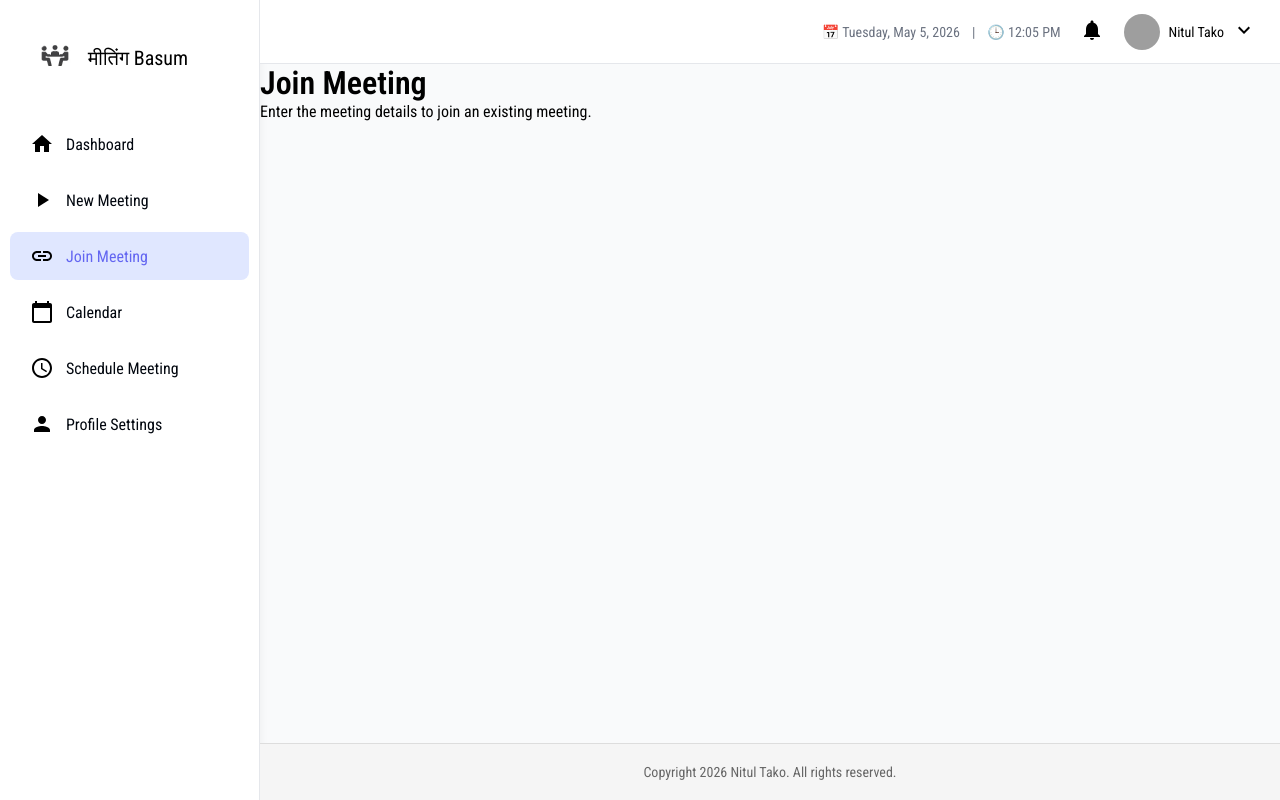
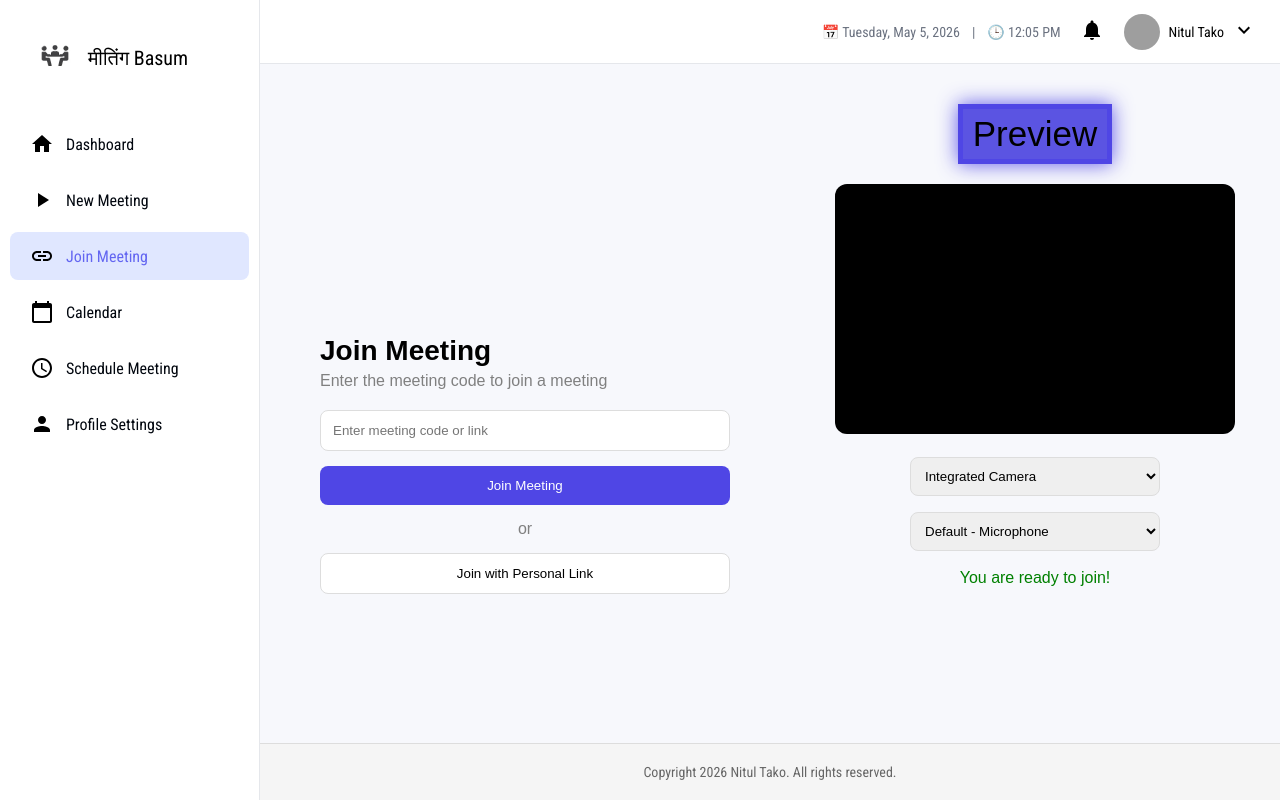
Before and after one commit to Nitul7/Meeting-Basum, a React (Vite) app: page /join-meeting in a window 1280 px wide. Built offline with nearby package versions, Linux system fonts and the light colour scheme; no server answers; grey boxes are pictures that could not be loaded.

Commit message:
JoinMeeting Updated

```diff
--- a/src/pages/JoinMeeting.jsx
+++ b/src/pages/JoinMeeting.jsx
@@ -1,10 +1,88 @@
-function JoinMeeting() {
-    return (
-        <div>
-            <h1>Join Meeting</h1>
-            <p>Enter the meeting details to join an existing meeting.</p>
+import React, { useEffect, useRef, useState } from "react";
+import "../styles/JoinMeeting.css";
+
+const JoinMeeting = () => {
+  const videoRef = useRef(null);
+  const streamRef = useRef(null);
+
+  const [meetingCode, setMeetingCode] = useState("");
+
+  // Start camera + mic
+  useEffect(() => {
+    const startMedia = async () => {
+      try {
+        const stream = await navigator.mediaDevices.getUserMedia({
+          video: true,
+          audio: true,
+        });
+
+        streamRef.current = stream;
+
+        if (videoRef.current) {
+          videoRef.current.srcObject = stream;
+        }
+      } catch (err) {
+        console.error("Camera/Mic permission denied or error:", err);
+      }
+    };
+
+    startMedia();
+
+    // cleanup
+    return () => {
+      if (streamRef.current) {
+        streamRef.current.getTracks().forEach((track) => track.stop());
+      }
+    };
+  }, []);
+
+  return (
+    <div className="join-container">
+      {/* LEFT SIDE */}
+      <div className="join-left">
+        <h2>Join Meeting</h2>
+        <p>Enter the meeting code to join a meeting</p>
+
+        <input
+          type="text"
+          placeholder="Enter meeting code or link"
+          value={meetingCode}
+          onChange={(e) => setMeetingCode(e.target.value)}
+        />
+
+        <button className="join-btn">Join Meeting</button>
+
+        <div className="divider">or</div>
+
+        <button className="link-btn">Join with Personal Link</button>
+      </div>
+
+      {/* RIGHT SIDE */}
+      <div className="join-right">
+        <h3 className="join-right-h3">Preview</h3>
+
+        <div className="video-box">
+          <video
+            ref={videoRef}
+            autoPlay
+            playsInline
+            muted
+            className="video-preview"
+          />
         </div>
-    );
-}
+
+        <select>
+          <option>Integrated Camera</option>
+        </select>
+
+        <select>
+          <option>Default - Microphone</option>
+        </select>
+
+        <p className="ready">You are ready to join!</p>
+      </div>
+    </div>
+  );
+};
 
 export default JoinMeeting;
--- /dev/null
+++ b/src/styles/JoinMeeting.css
@@ -0,0 +1,102 @@
+.join-container {
+  display: flex;
+  height: 100vh;
+  font-family: Arial, sans-serif;
+  background: #f7f8fc;
+}
+
+/* LEFT */
+.join-left {
+  flex: 1;
+  padding: 60px;
+  display: flex;
+  flex-direction: column;
+  justify-content: center;
+}
+
+.join-left h2 {
+  font-size: 28px;
+  margin-bottom: 5px;
+}
+
+.join-left p {
+  color: gray;
+  margin-bottom: 20px;
+}
+
+.join-left input {
+  padding: 12px;
+  border: 1px solid #ddd;
+  border-radius: 8px;
+  margin-bottom: 15px;
+}
+
+.join-btn {
+  background: #4f46e5;
+  color: white;
+  padding: 12px;
+  border: none;
+  border-radius: 8px;
+  cursor: pointer;
+}
+
+.link-btn {
+  background: white;
+  border: 1px solid #ddd;
+  padding: 12px;
+  border-radius: 8px;
+  cursor: pointer;
+}
+
+.divider {
+  text-align: center;
+  margin: 15px 0;
+  color: gray;
+}
+
+/* RIGHT */
+.join-right {
+  flex: 1;
+  padding: 40px;
+  display: flex;
+  flex-direction: column;
+  align-items: center;
+}
+
+.video-box {
+  width: 100%;
+  max-width: 400px;
+  height: 250px;
+  background: black;
+  border-radius: 12px;
+  overflow: hidden;
+  margin-bottom: 15px;
+}
+
+.video-preview {
+  width: 100%;
+  height: 100%;
+  object-fit: cover;
+}
+
+select {
+  width: 250px;
+  padding: 10px;
+  margin: 8px 0;
+  border-radius: 8px;
+  border: 1px solid #ddd;
+}
+
+.ready {
+  color: green;
+  margin-top: 10px;
+}
+
+.join-right-h3 {
+  margin-bottom: 20px;
+  padding: 5px 10px;
+  font-size: 35px;
+  background-color: #5b54e2;
+  border: 5px solid #4f46e5;
+  box-shadow: 0 0 20px rgba(79, 70, 229, 0.9);
+}
```
